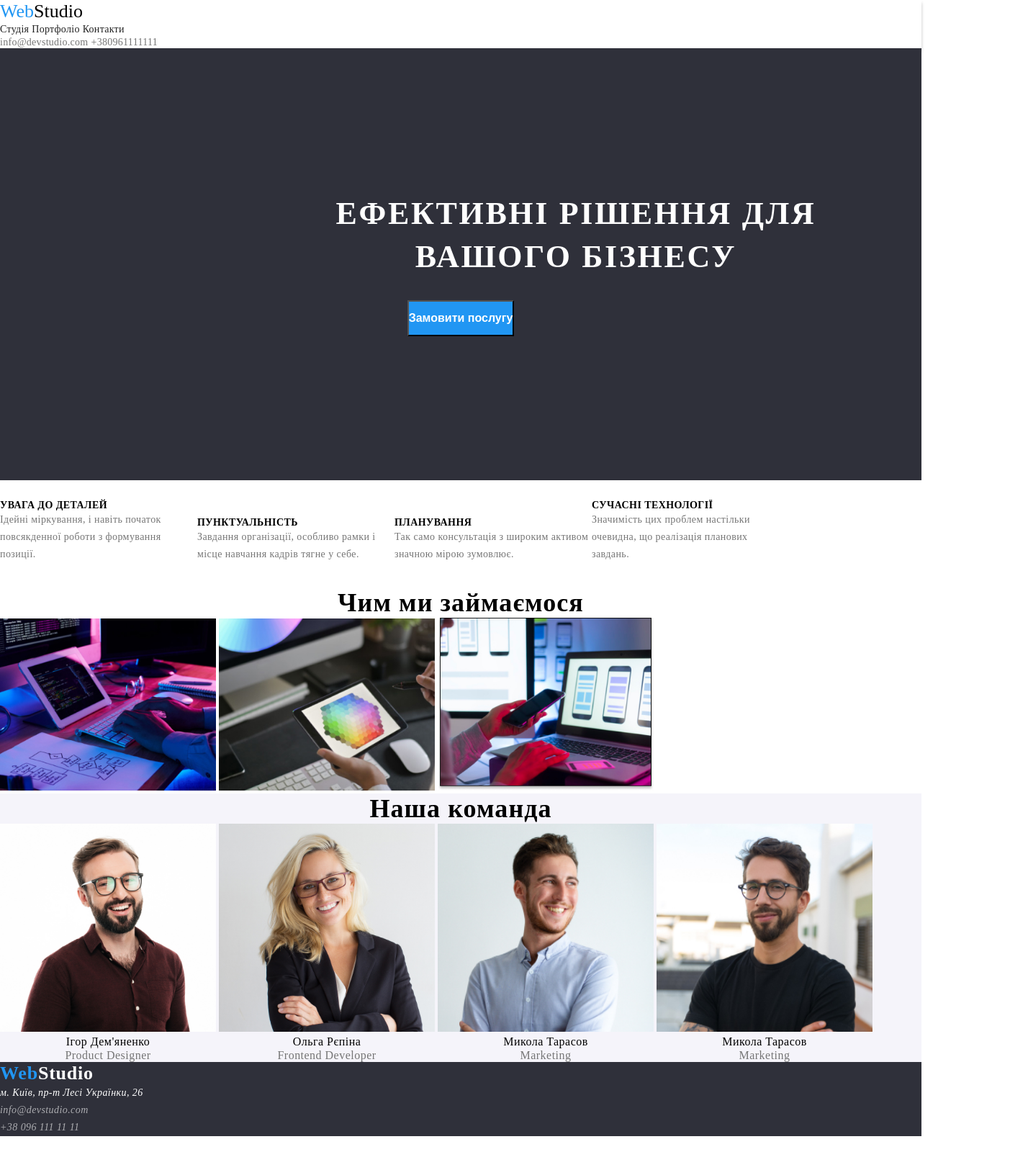
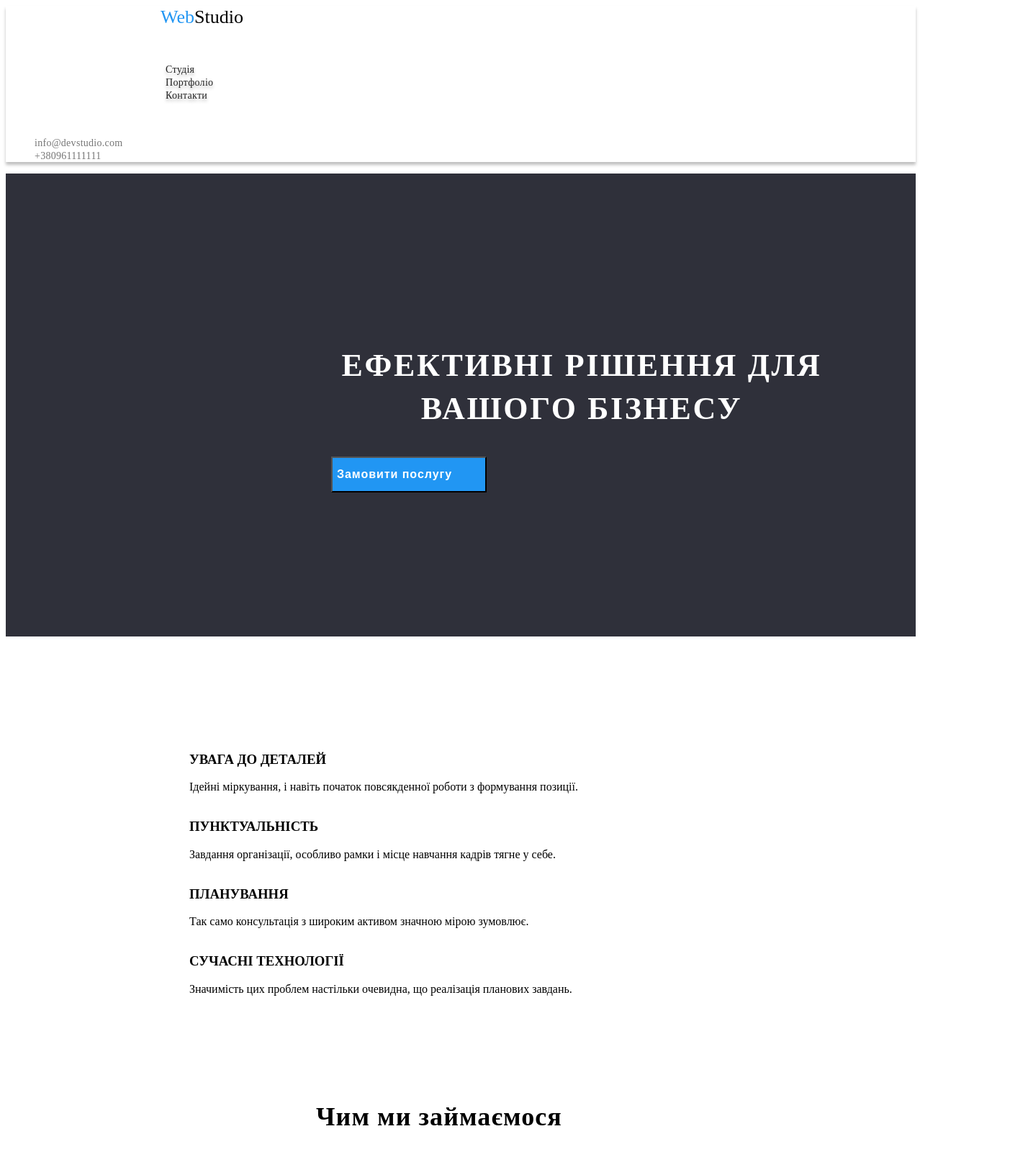
Before and after one commit to GeloPerk/goit-markup-hm-02, a plain HTML site: page index.html in a window 1280 px wide. Shown: the top 1600 px of the page at 72% size, 1428 px wide, since content can reach past the window. Before the commit the page ends 1578 px from the top, so only its background shows below. Drawn offline with Linux system fonts and the light colour scheme.

Commit message:
coreckt all class

```diff
--- a/index.html
+++ b/index.html
@@ -1,57 +1,59 @@
 <!DOCTYPE html>
-<html lang="ru">
+<html lang="uk">
   <head>
-    <meta charset="UTF-8">
+    <meta charset="UTF-8" >
     <meta http-equiv="X-UA-Compatible" content="IE=edge">
     <meta name="viewport" content="width=device-width, initial-scale=1.0">
     <title>Document</title>
     <link rel="stylesheet" href="styles/styles.css">
     <link rel="preconnect" href="https://fonts.googleapis.com">
     <link rel="preconnect" href="https://fonts.gstatic.com" crossorigin>
-        <link
-            href="https://fonts.googleapis.com/css2?family=Montserrat:wght@400;700&family=Roboto:wght@400;500;700&display=swap"
+    <link href="https://fonts.googleapis.com/css2?family=Montserrat:wght@400;700&family=Roboto:wght@400;500;700&display=swap"
       rel="stylesheet">
   </head>
   <body>
     <!--topsite-->
     <header class="header">
       <nav class="header__nav">
-                <a class="header__title" href="file:///C:/Users/Тоос/Desktop/project/goit-markup-hw-01/index.html" target="_blank">
-                     <span class="header__web">Web</span><span class="header__studio">Studio</span></a>
-                <ul class="header__ul">
-                    <li> <a class="header__li" href="#">Студія</a> </li>
-                    <li> <a class="header__li" href="#" >Портфоліо</a></li>
-                    <li><a class="header__li" href="#">Контакти</a></li>
+        <a class="header__logo" href="./index.html" target="_blank"
+          >Web<span class="header__accent">Studio</span></a
+        >
+        <ul class="header__list">
+          <li><a class="header__item" href="#">Студія</a></li>
+          <li><a class="header__item" href="#">Портфоліо</a></li>
+          <li><a class="header__item" href="#">Контакти</a></li>
         </ul>
       </nav>
       <ul class="header__contact">
-                <li><a class="header__cont" href=" mail:info@devstudio.com">info@devstudio.com</a></li>
-                <li><a class="header__cont" href=tel:+380961111111">+380961111111</a></li>
+        <li>
+          <a class="header__contact-item" href="mailto:info@devstudio.com">info@devstudio.com</a>
+        </li>
+        <li><a class="header__contact-item" href="tel:+380961111111">+380961111111</a></li>
       </ul>
     </header>
     <!--h1-->
     <main class="main">
       <section class="main__info">
-                <h1 class="main__h1">Ефективні рішення для вашого бізнесу</h1>
+        <h1 class="main__title">Ефективні рішення для вашого бізнесу</h1>
         <button type="button" class="main__btn">Замовити послугу</button>
       </section>
       <!--info-->
       <section class="info">
-                <h2 class="info__h2">info</h2>
-                <ul class="info__ul">
-                    <li class="info__li">
+        <h2 class="info__title">info</h2>
+        <ul class="info__list">
+          <li class="info__item">
             <h3>УВАГА ДО ДЕТАЛЕЙ</h3>
             <p>Ідейні міркування, і навіть початок повсякденної роботи з формування позиції.</p>
           </li>
-                    <li class="info__li">
+          <li class="info__item">
             <h3>ПУНКТУАЛЬНІСТЬ</h3>
             <p>Завдання організації, особливо рамки і місце навчання кадрів тягне у себе.</p>
           </li>
-                    <li class="info__li">
+          <li class="info__item">
             <h3>ПЛАНУВАННЯ</h3>
             <p>Так само консультація з широким активом значною мірою зумовлює.</p>
           </li>
-                    <li class="info__li">
+          <li class="info__item">
             <h3>СУЧАСНІ ТЕХНОЛОГІЇ</h3>
             <p>Значимість цих проблем настільки очевидна, що реалізація планових завдань.</p>
           </li>
@@ -59,46 +61,63 @@
       </section>
 
       <!--Чим ми займаємося-->
-            <section>
-                <h2 class="photo__h1">Чим ми займаємося</h2>
-                <ul class="photo__ul">
-                    <li class="photo__li"><img src="img/box1.jpg" alt="стіл із клавіатурою та планшетом" width="300"></li>
-                    <li class="photo__li"><img src="img/box3.jpg" alt="Процює за планшетом" width="300"></li>
-                    <li class="photo__li"><img src="img/box2.jpg" alt="Людина користується ноутбуком та телефоном" width="300"></li>
+      <section class="about__company">
+        <h2 class="about__title">Чим ми займаємося</h2>
+        <ul class="about__list">
+          <li class="about__item">
+            <img src="img/box1.jpg" alt="стіл із клавіатурою та планшетом" width="370" >
+          </li>
+          <li class="about__item">
+            <img src="img/box3.jpg" alt="Процює за планшетом" width="370" >
+          </li>
+          <li class="about__item">
+            <img src="img/box2.jpg" alt="Людина користується ноутбуком та телефоном" width="370" >
+          </li>
         </ul>
       </section>
 
       <!--team-->
-            <section class="team">
-                <h2 class="team__h2">Наша команда</h2>
-                <ul class="team__ul">
-                    <li class="team__li"><img src="img/teamcard1.jpg" alt="Ігор Дем'яненко" width="300">
-                    <h3 class="team__h3">Ігор Дем'яненко</h3><p class="team__p">Product Designer</p></li>
-                    <li class="team__li"><img src="img/teamcard2.jpg" alt="Ольга Рєпіна" width="300">
-                        <h3 class="team__h3">Ольга Рєпіна</h3><p class="team__p">Frontend Developer</p></li>
-                    <li class="team__li"><img src="img/teamcard3.jpg" alt="Микола Тарасов" width="300">
-                        <h3 class="team__h3">Микола Тарасов</h3><p class="team__p">Marketing</p></li>
-                    <li class="team__li"><img src="img/teamcard4.jpg" alt="Микола Тарасов" width="300">
-                        <h3 class="team__h3">Микола Тарасов</h3><p class="team__p">Marketing</p></li>
+      <section class="about__team">
+        <h2 class="team__title">Наша команда</h2>
+        <ul class="team__list">
+          <li class="team__items">
+            <img src="img/teamcard1.jpg" alt="Ігор Дем'яненко" width="270" >
+            <h3 class="team__item">Ігор Дем'яненко</h3>
+            <p class="team__name">Product Designer</p>
+          </li>
+          <li class="team__items">
+            <img src="img/teamcard2.jpg" alt="Ольга Рєпіна" width="270" >
+            <h3 class="team__item">Ольга Рєпіна</h3>
+            <p class="team__name">Frontend Developer</p>
+          </li>
+          <li class="team__items">
+            <img src="img/teamcard3.jpg" alt="Микола Тарасов" width="270" >
+            <h3 class="team__item">Микола Тарасов</h3>
+            <p class="team__name">Marketing</p>
+          </li>
+          <li class="team__items">
+            <img src="img/teamcard4.jpg" alt="Микола Тарасов" width="270" >
+            <h3 class="team__item">Микола Тарасов</h3>
+            <p class="team__name">Marketing</p>
+          </li>
         </ul>
       </section>
     </main>
 
     <!--низ страницы-->
-        <footer class="footer__all">
-            <a class="footer__title" href="file:///C:/Users/Тоос/Desktop/project/goit-markup-hw-01/index.html" target="_blank"> <span
-                    class="footer__web">Web</span><span class="footer__studio">Studio</span></a>
+    <footer class="footer">
+      <a class="footer__title" href="./index.html"
+        >Web <span class="footer__accent">Studio</span></a
+      >
       <address>
-            <ul class="footer__ul">
-            <li class="footer__li"><a id="footer__map" href="https://www.google.com/maps/place/бульвар+Ле
-                            сі+Українки,+26,+Київ,+02000/@50.4265807,30.5361971,17z/data=!3m1!4b
-                            1!4m5!3m4!1s0x40d4cf0e033ecbe9:0x57a4dffefec77da0!
-                            8m2!3d50.4265807!4d30.5383858">
-                    м. Київ, пр-т Лесі Українки, 26</a> </li>
-            <li class="footer__li"><a href=" info@devstudio.com">info@devstudio.com</a>
+        <ul class="footer__list">
+          <li class="footer__items">
+            <a id="footer__item" href="#">м. Київ, пр-т Лесі Українки, 26</a>
           </li>
-            <li class="footer__li"><a href="+38 096 111 11 11">+38 096 111 11 11</a></li></ul>
+          <li class="footer__items"><a href="mailto:info@devstudio.com">info@devstudio.com</a></li>
+          <li class="footer__items"><a href="tel:+380961111111">+38 096 111 11 11</a></li>
+        </ul>
       </address>
-        </footer >
+    </footer>
   </body>
 </html>
--- a/styles/styles.css
+++ b/styles/styles.css
@@ -1,55 +1,73 @@
-* {margin: 0;
-padding: 0;}
-.body{font-family: Roboto;
+.body {
+  font-family: Roboto;
   font-family: sans-serif;
-    color: #212121; margin: 0; padding: 0;}
-.body:root{
+  color: #212121;
+  margin: 0;
+  padding: 0;
+}
+.body:root {
   --main-text-color: red;
   --h3-color: red;
 }
 
 /* header */
 
-.header{ background-color: #ffff;
-box-shadow: 0px 4px 4px rgba(0, 0, 0, 0.25);}
-.header__title{
+.header {
+  background-color: #ffff;
+  box-shadow: 0px 4px 4px rgba(0, 0, 0, 0.25);
+}
+.header__logo {
   font-weight: 700px;
   font-size: 26px;
   line-height: 31px;
-text-decoration: none;}
-.header__web{color: #2196F3;;}
-.header__studio{color: #000000;}
-.header__ul{list-style-type: none;}
-.header__ul li{display: inline-block;}
-.header__li{
+  text-decoration: none;
+  padding: 24px 94px 25px 215px;
+  color: #2196f3;
+}
+.header__accent {
+  color: #000000;
+}
+.header__list {
+  list-style: none;
+  margin-left: 129px;
+  padding: 32px 50px 32px 93px;
+}
+.header__item {
   text-decoration: none;
   font-weight: 500;
   font-size: 14px;
   line-height: 16px;
   letter-spacing: 0.02em;
-color: #212121;}
-.header__li:hover{color: #2196F3;}
-.header__contact{ list-style-type: none;}
-.header__contact li{ display: inline-block; font-display: 50;}
-.header__cont{
+  color: #212121;
+  text-shadow: 0px 4px 4px rgba(0, 0, 0, 0.25);
+  margin-right: 50px;
+}
+.header__item:hover {
+  color: #2196f3;
+}
+.header__contact {
+  list-style: none;
+}
+.header__contact-item {
   text-decoration: none;
   font-weight: 500px;
   font-size: 14px;
   line-height: 16px;
   letter-spacing: 0.02em;
-color: #757575;}
-.header__cont:hover{color: #2196F3;}
+  color: #757575;
+}
+.header__contact-item:hover {
+  color: #2196f3;
+}
 
 /* main */
 
-.main{}
-.main__info{background-color: #2F303A;
-height: 600px;}
-.main__info h1{}
-.main__info h1,button{
-margin-left: auto;
-margin-right: auto;}
-.main__h1{
+.main__info {
+  background-color: #2f303a;
+  margin-bottom: 94px;
+  padding: 200px 452px;
+}
+.main__title {
   color: #fff;
   font-weight: 900;
   font-size: 44px;
@@ -57,44 +75,47 @@ font-weight: 900;
   text-align: center;
   letter-spacing: 0.06em;
   text-transform: uppercase;
-padding: 200px 280px 452px 452px;
-margin: 0 0 0 0;
-padding-bottom: 30px;
   width: 696px;
-height: 120px;}
-.main__button{text-align: center;}
-.main__btn{color: #fff;
-background-color: #2196F3;
+  height: 120px;
+}
+.main__button {
+  text-align: center;
+}
+.main__btn {
+  color: #fff;
+  background-color: #2196f3;
   font-weight: 700;
   text-align: center;
   font-size: 16px;
   line-height: 30px;
   display: flex;
   align-items: center;
-    letter-spacing: 0.06em
-    width:216px;
-    height:50px;}
+  letter-spacing: 0.06em;
+  width: 216px;
+  height: 50px;
+}
 
 /* info */
 
-.info__h2{color: #fff;}
-.info__ul li{display: inline-block;}
-.info__li{
-
-width: 270px;
-height: 98px;
-left: 215px;
-top: 774px;
+.info {
+  margin: 94px 215px 131px 215px;
 }
-.info__li h3{
+.info__title {
+  color: #fff;
+}
+.info__list li {
+  display: inline-block;
+}
+.info__title {
+}
+.info__title h3 {
   font-weight: 700;
   font-size: 14px;
   line-height: 16px;
   letter-spacing: 0.03em;
   text-transform: uppercase;
-        color: );
 }
-.info__li p{
+.info__title p {
   font-weight: 400;
   font-size: 14px;
   line-height: 24px;
@@ -104,58 +125,84 @@ top: 774px;
 
 /* photo */
 
-.photo__h1{
+.about__company {
+  margin: 131px 245px 57px 185px;
+}
+.about__title {
   font-weight: 700;
   font-size: 36px;
   line-height: 42px;
   text-align: center;
   letter-spacing: 0.03em;
 }
-.photo__ul li{ display: inline-block;}
+.about__item {
+  align-items: center;
+  margin: 50px 30px;
+}
 
 /* team */
 
-.team{ background-color: #F5F4FA;}
-.team__h2{
+.about__team {
+  background-color: #f5f4fa;
+  padding: 94px 215px 94px 149px;
+}
+.team__title {
   font-weight: 700;
   font-size: 36px;
   line-height: 42px;
   text-align: center;
-    letter-spacing: 0.03em;}
-.team__ul li{ display: inline-block;}
-.team__li h3{
+  letter-spacing: 0.03em;
+}
+.team__item {
   font-weight: 500;
   font-size: 16px;
   line-height: 19px;
   text-align: center;
-    letter-spacing: 0.03em;}
-.team__li p{
+  letter-spacing: 0.03em;
+}
+.team__name {
   font-weight: 400;
   font-size: 16px;
   line-height: 19px;
   text-align: center;
   letter-spacing: 0.03em;
-    color: #757575;}
-
+  color: #757575;
+}
+.team__items {
+  margin: 50px 30px 94px 30px;
+}
 /* footer */
 
-.footer__all{ background-color: #2F303A; text-decoration: none;}
-.footer__title{
+.footer {
+  background-color: #2f303a;
+  text-decoration: none;
+}
+.footer__title {
   text-decoration: none;
   font-weight: 700;
   font-size: 26px;
   line-height: 31px;
   letter-spacing: 0.03em;
+  color: #2196f3;
 }
-.footer__web{color: #2196F3;}
-.footer__studio{ color: #fff;}
-.footer__ul{
-        list-style-type: none;}
-.footer__li{
+.footer__accent {
+  color: #fff;
+}
+.footer__list {
+  list-style-type: none;
+}
+.footer__items {
   font-weight: 400;
   font-size: 14px;
   line-height: 24px;
-    letter-spacing: 0.03em;}
-.footer__li a{text-decoration: none;}
-#footer__map {color: #fff;}
-.footer__li a {color: rgba(255, 255, 255, 0.6);}
+  letter-spacing: 0.03em;
+}
+.footer__items a {
+  text-decoration: none;
+}
+#footer__item {
+  color: #fff;
+}
+.footer__items a {
+  color: rgba(255, 255, 255, 0.6);
+}
```
Also changed, not shown: portfolio.html (+33 -41 lines), img/img(1).jpg (renamed from img/img (1).jpg), img/img(2).jpg (renamed from img/img (2).jpg), img/img(3).jpg (renamed from img/img (3).jpg), img/img(4).jpg (renamed from img/img (4).jpg), img/img(5).jpg (renamed from img/img (5).jpg), img/img(6).jpg (renamed from img/img (6).jpg), img/img(7).jpg (renamed from img/img (7).jpg), img/img(8).jpg (renamed from img/img (8).jpg). Lines whose indentation alone changed are shown as unchanged.
